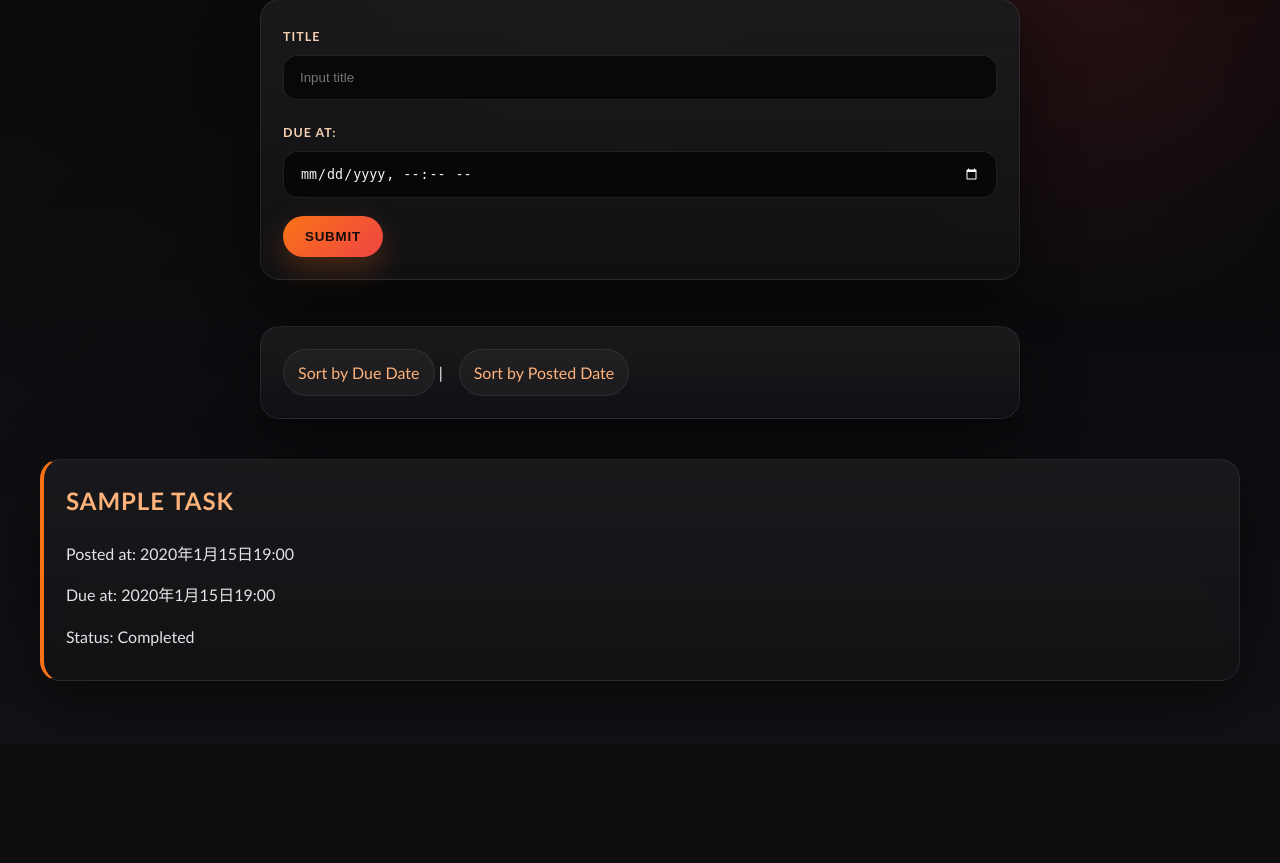
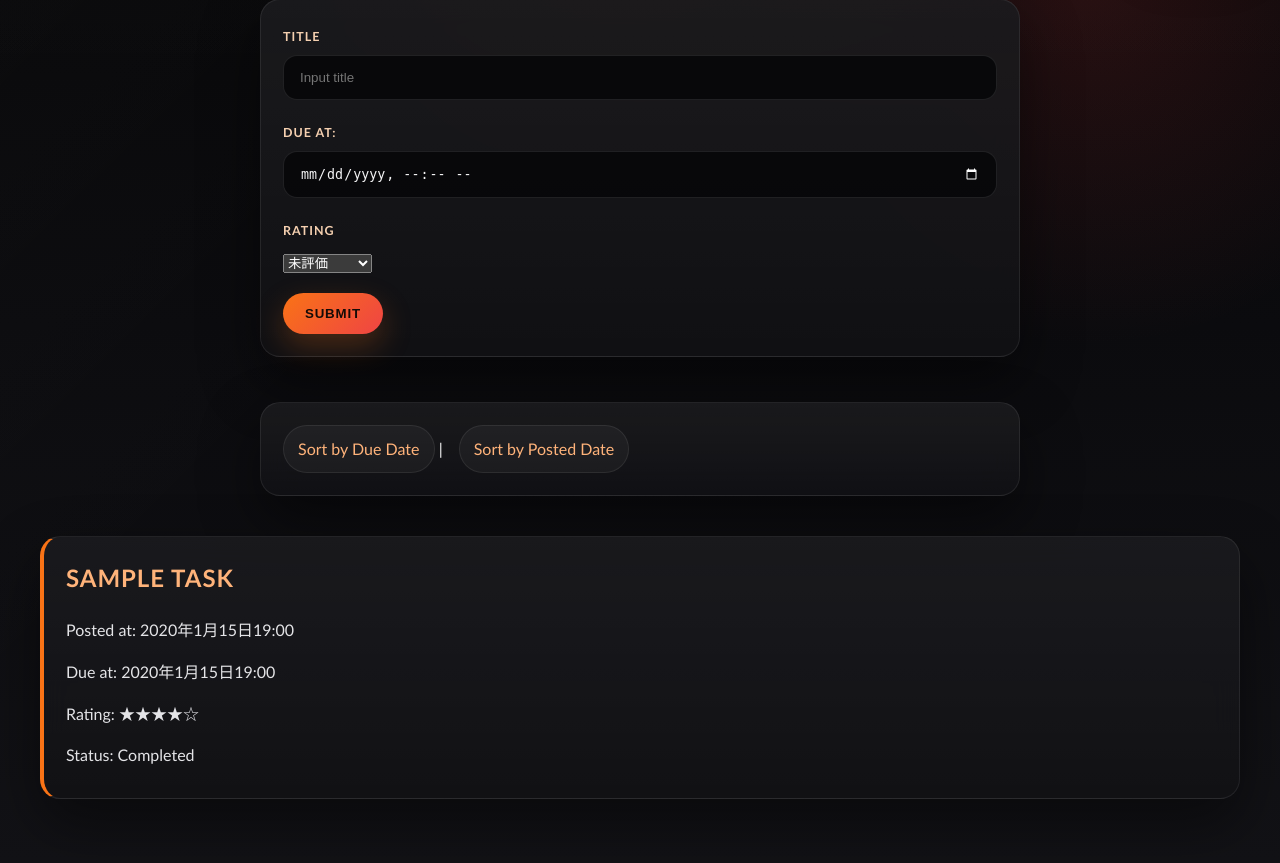
Before and after one commit to Miyayayayayaya/django-test-exercise, a Django app: page / in a window 1280 px wide. Shown: the part 172-1035 px from the top of the page. Before the commit the page ends 853 px from the top, so only its background shows below. Run offline with Django 5.2, Linux system fonts and the light colour scheme; tables that the repository leaves empty hold one stand-in row (values such as "Sample post").

Commit message:
星の機能追加

```diff
--- a/todo/models.py
+++ b/todo/models.py
@@ -1,3 +1,4 @@
+from django.core.validators import MaxValueValidator, MinValueValidator
 from django.db import models
 from django.utils import timezone
 
@@ -8,8 +9,20 @@ class Task(models.Model):
     completed = models.BooleanField(default=False)
     posted_at = models.DateTimeField(default=timezone.now)
     due_at = models.DateTimeField(null=True, blank=True)
+    rating = models.PositiveSmallIntegerField(
+        default=0,
+        validators=[MinValueValidator(0), MaxValueValidator(5)],
+    )
 
     def is_overdue(self, dt):
         if self.due_at is None:
             return False
         return self.due_at < dt
+
+    @property
+    def rating_display(self):
+        if self.rating <= 0:
+            return '未評価'
+        full_stars = '★' * self.rating
+        empty_stars = '☆' * (5 - self.rating)
+        return f'{full_stars}{empty_stars}'
--- a/todo/templates/todo/detail.html
+++ b/todo/templates/todo/detail.html
@@ -16,6 +16,7 @@
         {% if task.due_at %}
         <li>Due at: {{ task.due_at }}</li>
         {% endif %}
+        <li>Rating: {{ task.rating_display }}</li>
         {% if task.completed %}
         <li>Status: Completed</li>
         {% else %}
--- a/todo/templates/todo/index.html
+++ b/todo/templates/todo/index.html
@@ -28,6 +28,17 @@
             <input id="dueInput" name="due_at" type="datetime-local">
         </div>
         <div>
+            <label for="ratingInput">Rating</label><br>
+            <select id="ratingInput" name="rating">
+                <option value="0">未評価</option>
+                <option value="1">★☆☆☆☆</option>
+                <option value="2">★★☆☆☆</option>
+                <option value="3">★★★☆☆</option>
+                <option value="4">★★★★☆</option>
+                <option value="5">★★★★★</option>
+            </select>
+        </div>
+        <div>
             <button type="submit">Submit</button>
         </div>
     </form>
@@ -46,6 +57,7 @@
                 {% if task.due_at %}
                 <li>Due at: {{ task.due_at }}</li>
                 {% endif %}
+                <li>Rating: {{ task.rating_display }}</li>
                 {% if task.completed %}
                 <li>Status: Completed</li>
                 {% else %}
--- a/todo/views.py
+++ b/todo/views.py
@@ -17,10 +17,25 @@ def get_layout(request):
     return layout
 
 
+def _parse_rating(raw_value):
+    if raw_value in {None, ''}:
+        return 0
+    try:
+        rating = int(raw_value)
+    except (TypeError, ValueError):
+        return 0
+    return max(0, min(5, rating))
+
+
 def index(request):
     if request.method == 'POST':
-        task = Task(title=request.POST['title'],
-                    due_at=make_aware(parse_datetime(request.POST['due_at'])))
+        due_value = request.POST.get('due_at')
+        due_at = make_aware(parse_datetime(due_value)) if due_value else None
+        task = Task(
+            title=request.POST['title'],
+            due_at=due_at,
+            rating=_parse_rating(request.POST.get('rating')),
+        )
         task.save()
 
     if request.GET.get('order') == 'due':
@@ -70,7 +85,9 @@ def update(request, task_id):
 
     if request.method == 'POST':
         task.title = request.POST['title']
-        task.due_at = make_aware(parse_datetime(request.POST['due_at']))
+        due_value = request.POST.get('due_at')
+        task.due_at = make_aware(parse_datetime(due_value)) if due_value else None
+        task.rating = _parse_rating(request.POST.get('rating'))
         task.save()
         return redirect(detail, task_id)
 
```
Also changed, not shown: todo/templates/todo/edit.html (+11 -0 lines), todo/tests.py (+8 -0 lines), todo/migrations/0002_task_rating.py (added).
